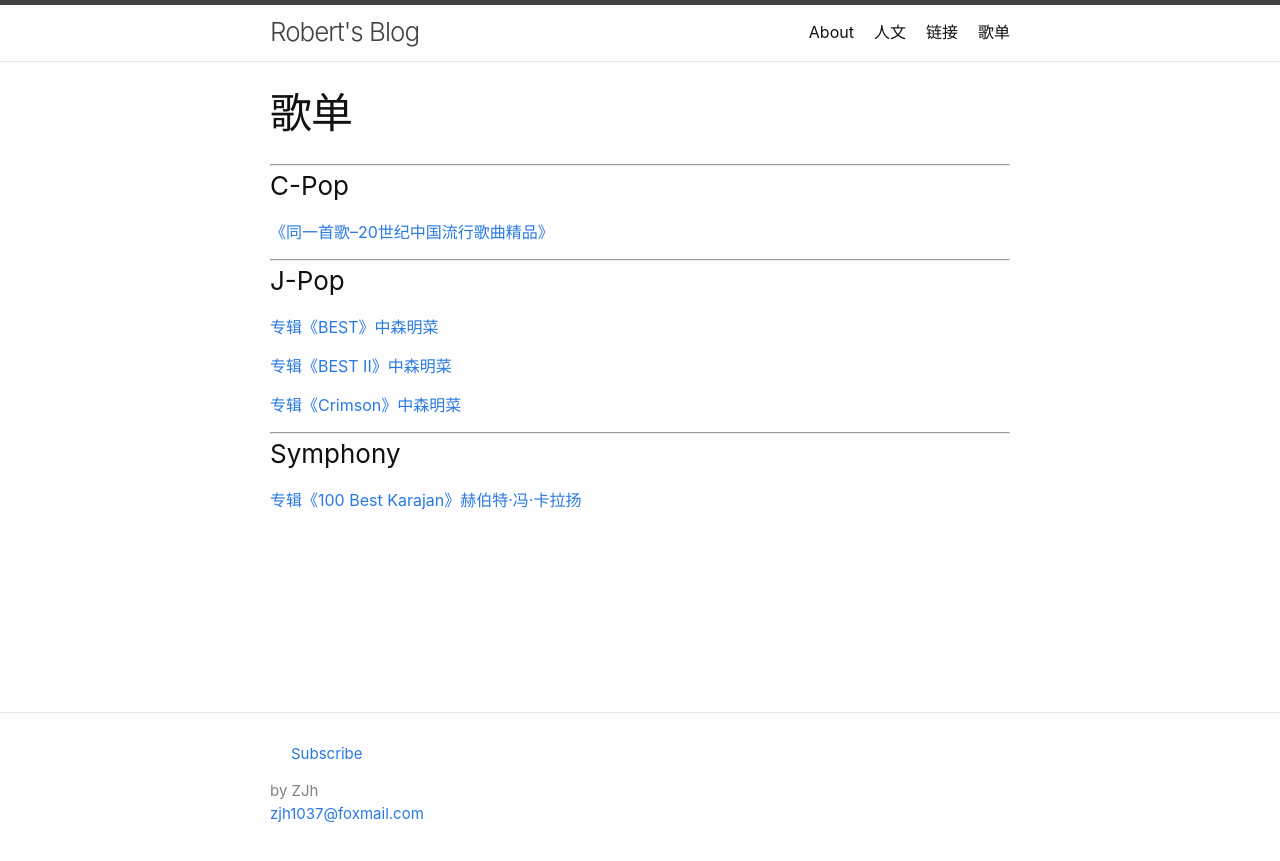
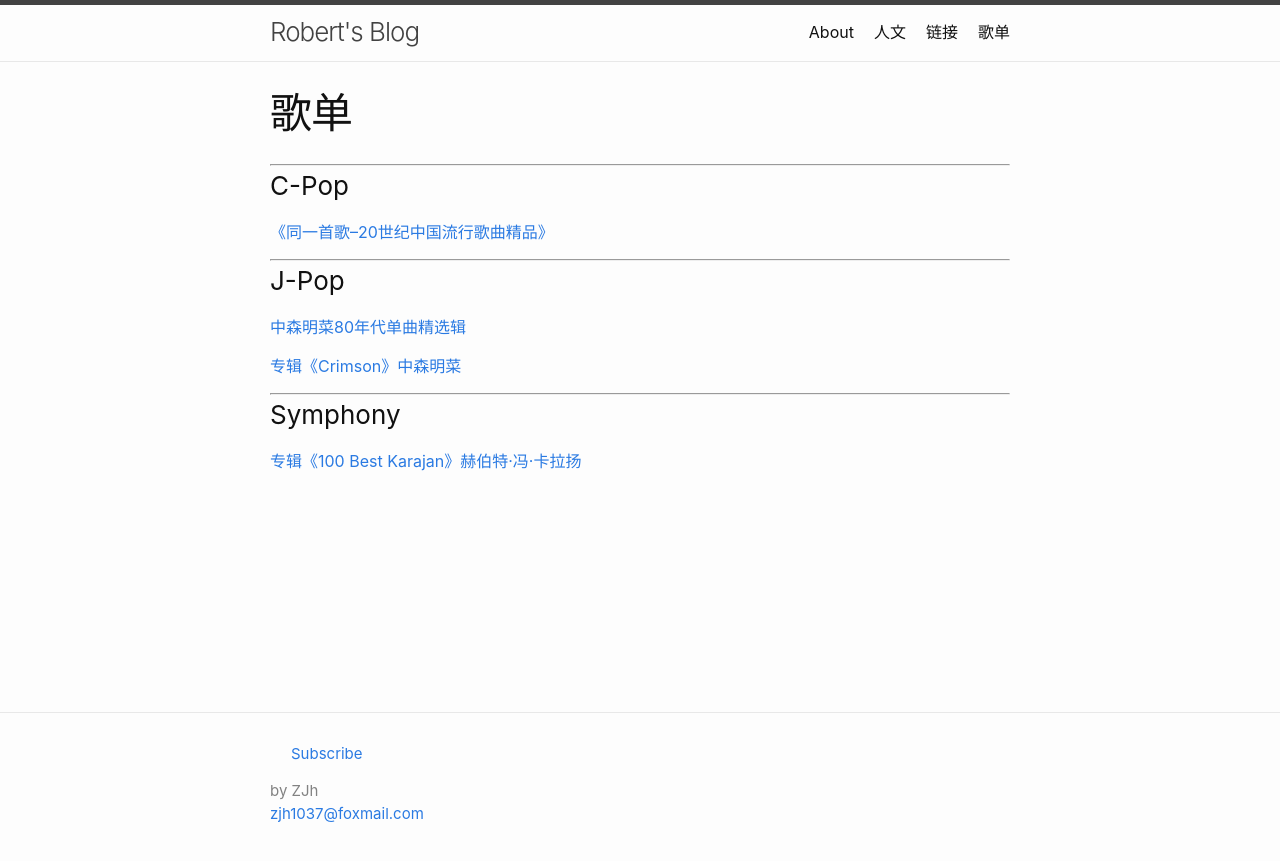
Before and after one commit to Robert1037/Robert1037.github.io, a Jekyll site: the page built from pages/playlist.md, in a window 1280 px wide. Shown: the top 861 px of the page. Built offline with Jekyll 4.4.1, drawn with Linux system fonts in a browser that asks for light colours.

Commit message:
Add files via upload

```diff
--- a/pages/playlist.md
+++ b/pages/playlist.md
@@ -14,9 +14,7 @@ permalink: /playlist/
 
 ### J-Pop
 
-[专辑《BEST》中森明菜](https://robert1037.github.io/2022/02/07/best-akina.html)
-
-[专辑《BEST II》中森明菜](https://robert1037.github.io/2022/02/07/best2-akina.html)
+[中森明菜80年代单曲精选辑](https://robert1037.github.io/2022/02/09/best80s-akina.html)
 
 [专辑《Crimson》中森明菜](https://robert1037.github.io/2022/02/07/crimson.html)
 
```
